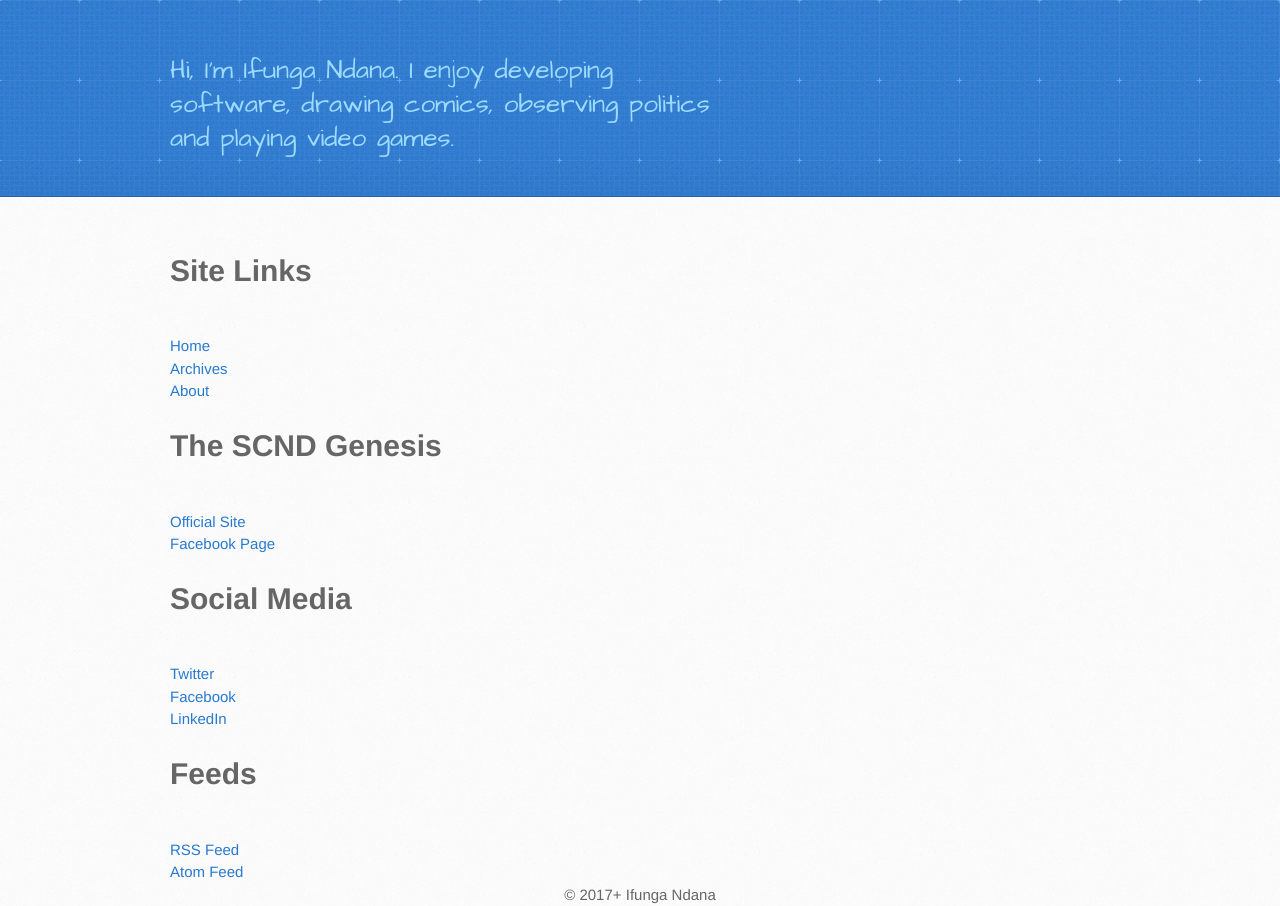
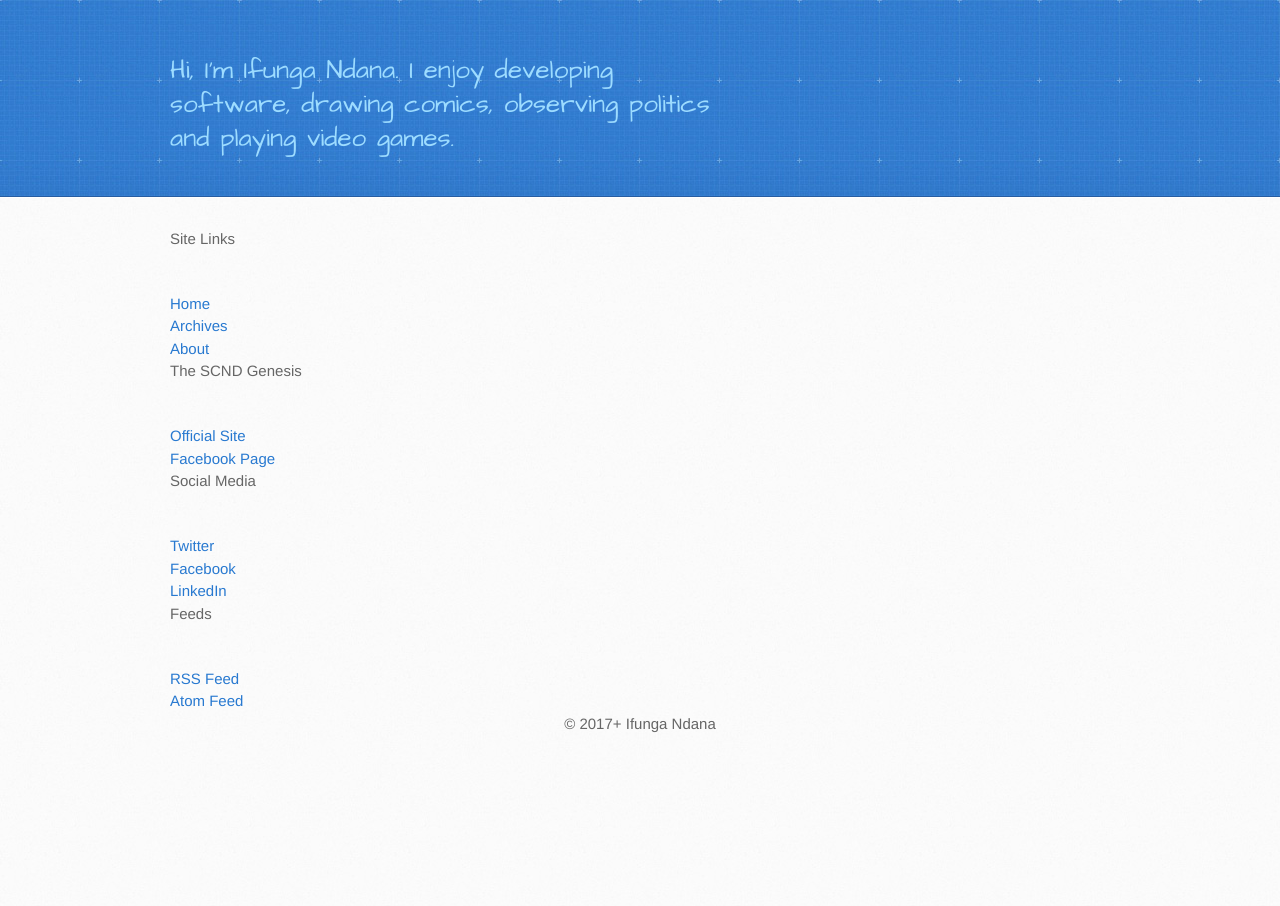
Before and after one commit to SubiyaCryolite/subiyacryolite.github.io, a Jekyll site: the page built from tags.html, in a window 1280 px wide. Built offline with Jekyll 4.4.1, drawn with Linux system fonts in a browser that asks for light colours.

Commit message:
H1 was too intense in sidepane

```diff
--- a/_layouts/default.html
+++ b/_layouts/default.html
@@ -44,18 +44,18 @@
             {{ content }}
         </section>
         <section id="sidebar">
-            <h1>Site Links</h1>
+            <p>Site Links</p>
             <br/><a href="{{ site.baseurl }}/" title="Home">Home</a>
             <br/><a href="/archives.html" title="Archives">Archives</a>
             <br/><a href="/about.html" title="Archives">About</a>
-            <h1>The SCND Genesis</h1>
+            <p>The SCND Genesis</p>
             <br/><a href="http://www.scdgen.com" title="Archives" target="_blank">Official Site</a>
             <br/><a href="https://www.facebook.com/The-SCND-Genesis-111839318834780/" title="Archives" target="_blank">Facebook Page</a>
-            <h1>Social Media</h1>
+            <p>Social Media</p>
             <br/><a href="https://twitter.com/subiyacryolite">Twitter</a>
             <br/><a href="http://www.facebook.com/profile.php?id=1066802020">Facebook</a>
             <br/><a href="http://www.linkedin.com/pub/ifunga-ndana/44/a30/667">LinkedIn</a>
-            <h1>Feeds</h1>
+            <p>Feeds</p>
             <br/><a href="{{ site.baseurl }}/rss.xml" title="Full-text RSS feed">RSS Feed</a>
             <br/><a href="{{ site.baseurl }}/atom.xml" title="Atom feed">Atom Feed</a>
         </section>
```
